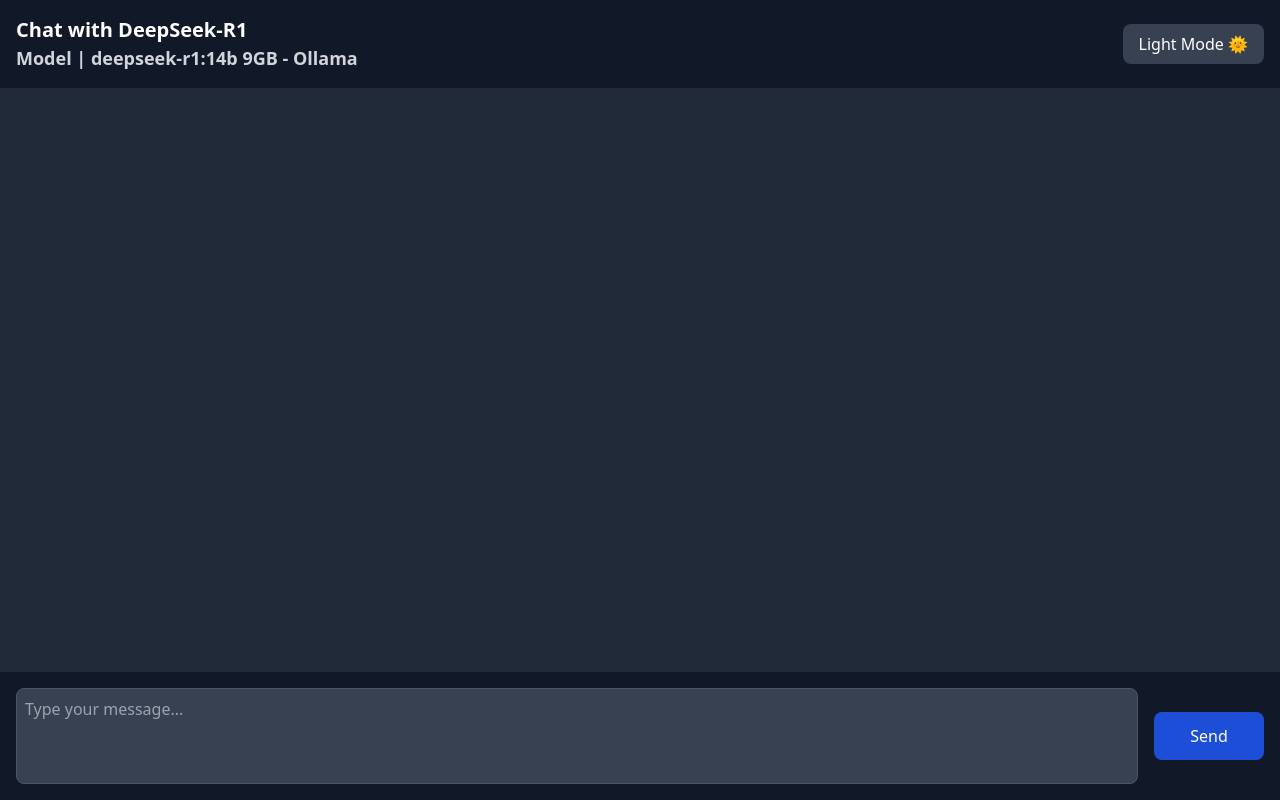
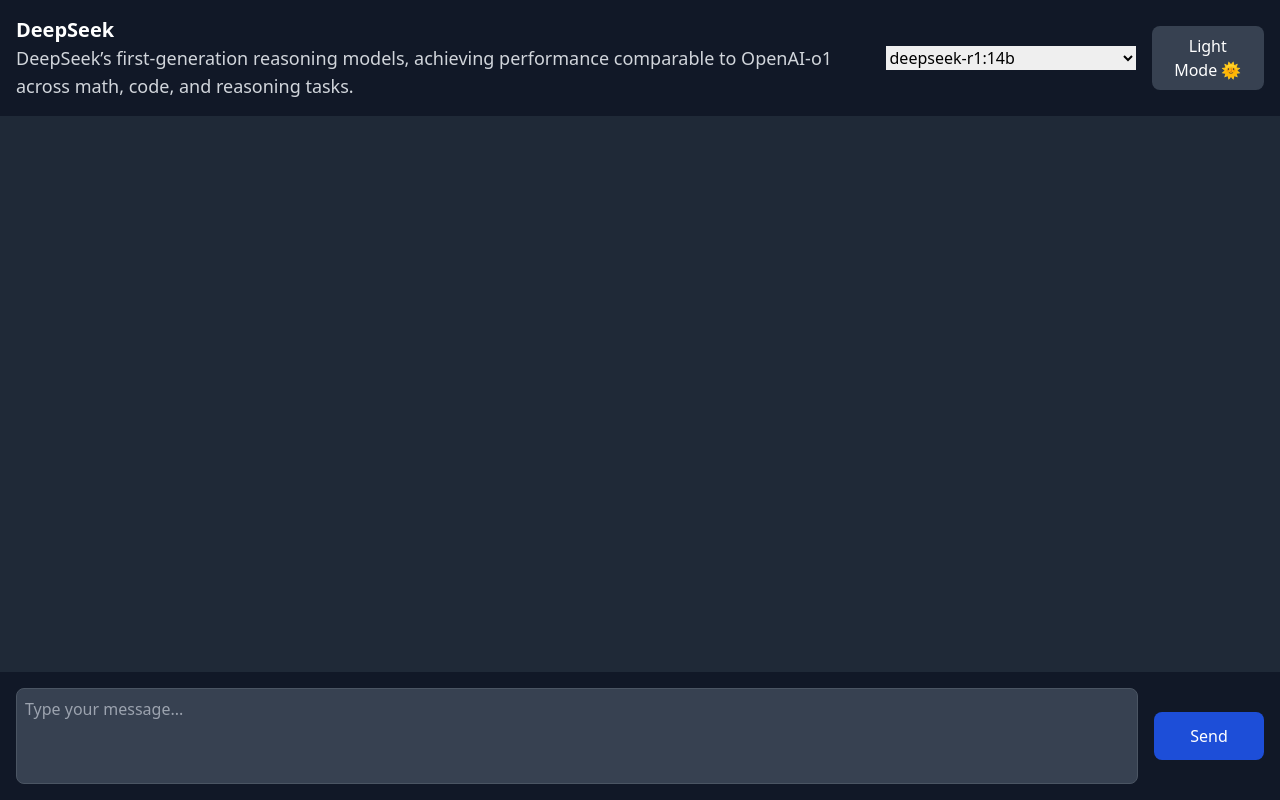
Before and after one commit to RatimbumCode/local-ai-chatbot, a Next.js app: page / in a window 1280 px wide. Built offline with nearby package versions, Linux system fonts and the light colour scheme.

Commit message:
add full support to other llms

```diff
--- a/src/app/page.tsx
+++ b/src/app/page.tsx
@@ -4,11 +4,18 @@
 import Header from '@/components/Header';
 import MessageList from '@/components/MessageList';
 import InputSection from '@/components/InputSection';
+import models from '@/data/models.json';
 
 interface Message {
   id: string;
   role: string;
   content: string;
+}
+
+interface Model {
+  name: string;
+  title: string;
+  description: string;
 }
 
 export default function Page() {
@@ -17,6 +24,7 @@
   const [loading, setLoading] = useState(false);
   const [responseTime, setResponseTime] = useState<number | null>(null);
   const [darkMode, setDarkMode] = useState(() => {
+    if (typeof window !== 'undefined') {
       try {
         const savedMode = localStorage.getItem('darkMode');
         return savedMode ? JSON.parse(savedMode) : true;
@@ -24,16 +32,21 @@
         console.error('Error parsing dark mode from localStorage.', error);
         return true;
       }
+    }
+    return true;
   });
   const [error, setError] = useState<string | null>(null);
+  const [selectedModel, setSelectedModel] = useState<Model | null>(models[0]);
 
   useEffect(() => {
+    if (typeof window !== 'undefined') {
       localStorage.setItem('darkMode', JSON.stringify(darkMode));
+    }
   }, [darkMode]);
 
   const handleSubmit = async () => {
     const trimmedInput = input.trim();
-    if (!trimmedInput) return;
+    if (!trimmedInput || !selectedModel) return;
     setLoading(true);
     setError(null);
 
@@ -53,8 +66,7 @@
         method: 'POST',
         headers: { 'Content-Type': 'application/json' },
         body: JSON.stringify({
-          //model: 'deepseek-r1:14b',
-          model: 'wizard-vicuna-uncensored:13b',
+          model: selectedModel.name,
           messages: updatedMessages,
         }),
       });
@@ -100,7 +112,13 @@
     <div
       className={`flex flex-col h-screen ${darkMode ? 'bg-gray-800' : 'bg-gray-200'} items-center`}
     >
-      <Header darkMode={darkMode} toggleDarkMode={toggleDarkMode} />
+      <Header
+        darkMode={darkMode}
+        toggleDarkMode={toggleDarkMode}
+        models={models}
+        selectedModel={selectedModel}
+        setSelectedModel={setSelectedModel}
+      />
 
       <MessageList messages={messages} loading={loading} darkMode={darkMode} />
 
--- a/src/components/Header.tsx
+++ b/src/components/Header.tsx
@@ -3,26 +3,55 @@
 interface HeaderProps {
   darkMode: boolean;
   toggleDarkMode: () => void;
+  models: Model[];
+  selectedModel: Model | null;
+  setSelectedModel: (model: Model | null) => void;
 }
 
-const Header: React.FC<HeaderProps> = ({ darkMode, toggleDarkMode }) => {
+interface Model {
+  name: string;
+  title: string;
+  description: string;
+}
+
+const Header: React.FC<HeaderProps> = ({
+  darkMode,
+  toggleDarkMode,
+  models,
+  selectedModel,
+  setSelectedModel,
+}) => {
   return (
-    <div
-      className={`p-4 shadow-sm w-full ${darkMode ? 'bg-gray-900' : 'bg-white'}`}
+    <header
+      className={`p-4 shadow-sm w-full flex justify-between items-center ${darkMode ? 'bg-gray-900' : 'bg-white'}`}
     >
-      <div className="flex justify-between items-center">
-        <div>
+      <div className="w-3/4">
         <h1
           className={`text-xl font-bold ${darkMode ? 'text-white' : 'text-gray-800'}`}
         >
-            Chat with DeepSeek-R1
+          {selectedModel?.title || 'Default Title'}
         </h1>
         <h2
-            className={`text-lg font-bold ${darkMode ? 'text-gray-300' : 'text-gray-700'}`}
+          className={`text-lg ${darkMode ? 'text-gray-300' : 'text-gray-700'}`}
         >
-            Model | deepseek-r1:14b 9GB - Ollama
+          {selectedModel?.description || 'Default Description'}
         </h2>
       </div>
+      <div className="flex items-center">
+        <select
+          value={selectedModel?.name || ''}
+          onChange={(e) => {
+            const model = models.find((m) => m.name === e.target.value);
+            setSelectedModel(model || null);
+          }}
+          className="mr-4"
+        >
+          {models.map((model) => (
+            <option key={model.name} value={model.name}>
+              {model.name}
+            </option>
+          ))}
+        </select>
         <button
           type="button"
           onClick={toggleDarkMode}
@@ -31,7 +60,7 @@
           {darkMode ? 'Light Mode 🌞' : 'Dark Mode 🌚'}
         </button>
       </div>
-    </div>
+    </header>
   );
 };
 
--- /dev/null
+++ b/src/data/models.json
@@ -0,0 +1,17 @@
+[
+  {
+    "title": "DeepSeek",
+    "name": "deepseek-r1:14b",
+    "description": "DeepSeek’s first-generation reasoning models, achieving performance comparable to OpenAI-o1 across math, code, and reasoning tasks."
+  },
+  {
+    "title": "Meta Llama 3.2",
+    "name": "llama3.2:latest",
+    "description": "The Meta Llama 3.2 collection of multilingual large language models (LLMs) is a collection of pretrained and instruction-tuned generative models in 1B and 3B sizes (text in/text out). The Llama 3.2 instruction-tuned text only models are optimized for multilingual dialogue use cases, including agentic retrieval and summarization tasks. They outperform many of the available open source and closed chat models on common industry benchmarks."
+  },
+  {
+    "title": "Wizard Vicuna Uncensored",
+    "name": "wizard-vicuna-uncensored:13b",
+    "description": "Wizard Vicuna Uncensored is a 7B, 13B, and 30B parameter model based on Llama 2 uncensored by Eric Hartford. The models were trained against LLaMA-7B with a subset of the dataset, responses that contained alignment / moralizing were removed."
+  }
+]
```
Lines whose indentation alone changed are shown as unchanged.
